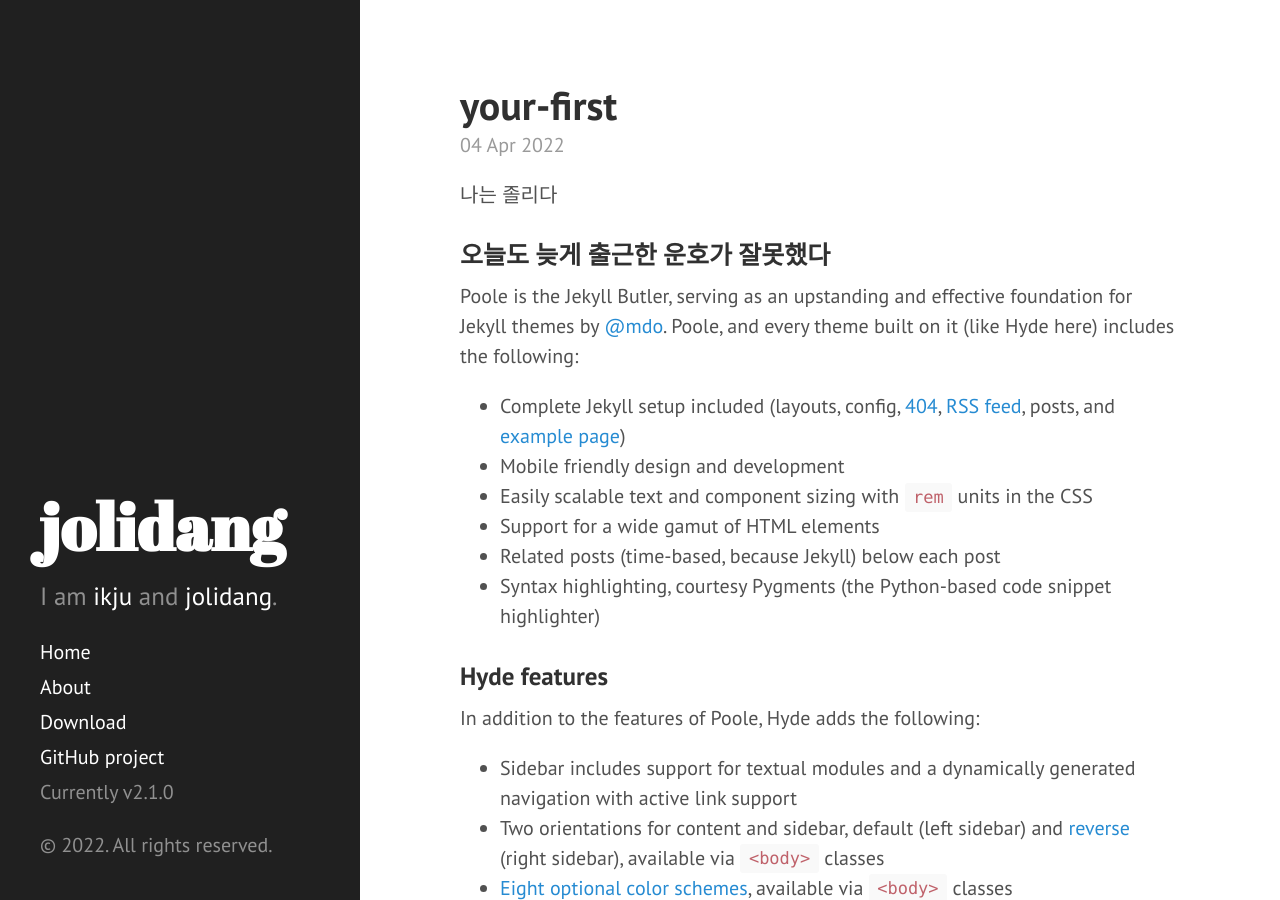
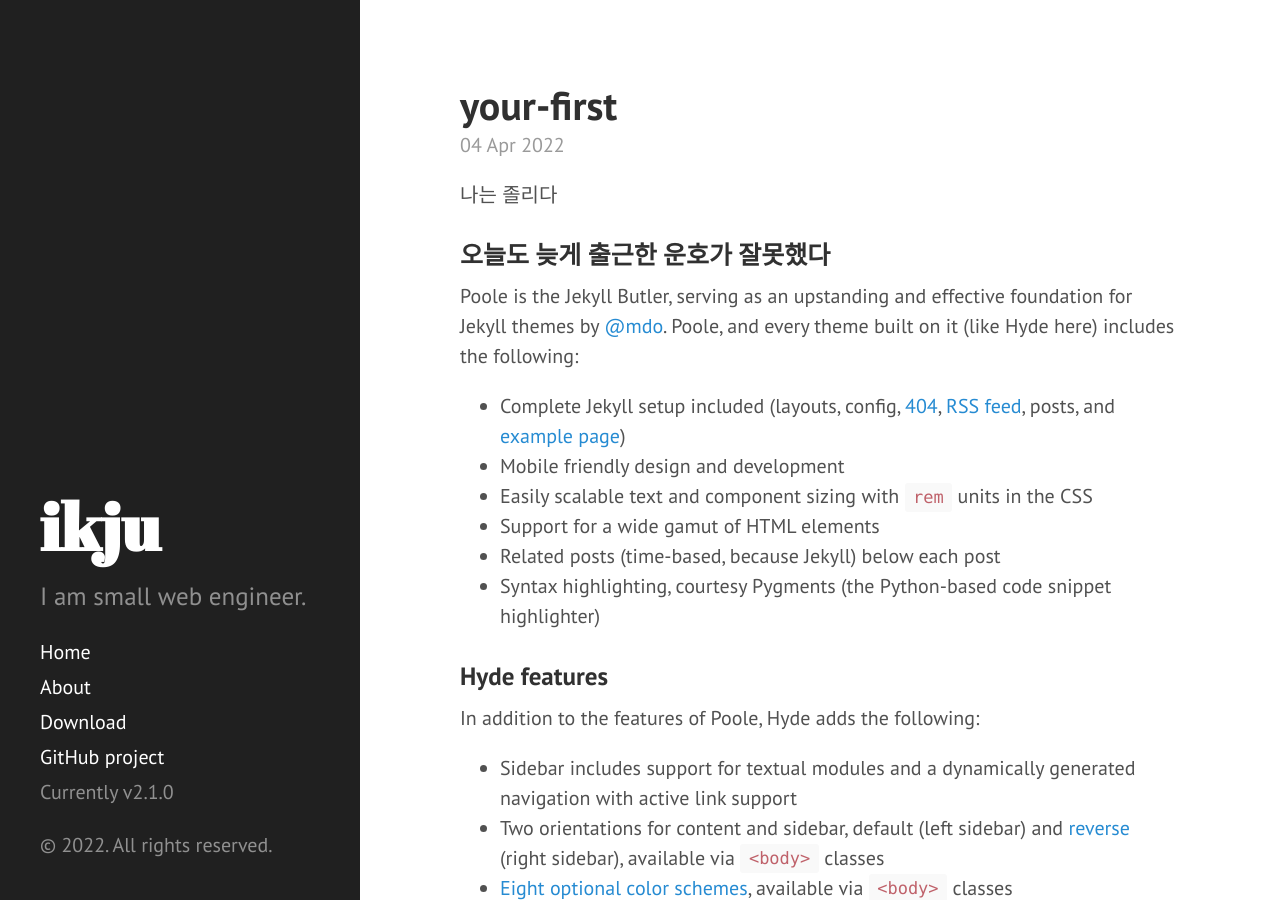
Before and after one commit to ikju1223/gitsleeplog.github.io, a Jekyll site: the page built from index.html, in a window 1280 px wide and 900 px high. Built offline with Jekyll 4.4.1, drawn with Linux system fonts in a browser that asks for light colours; Markdown is read by kramdown in place of the engine named in the settings; the list of posts is cut into pages by our own code.

Commit message:
Update _config.yml

```diff
--- a/_config.yml
+++ b/_config.yml
@@ -6,10 +6,10 @@ highlighter:      pygments
 permalink:        pretty
 
 # Setup
-title:            jolidang
-tagline:          '졸리당'
-description:      'I am  <a href="https://ikju1223.github.io/" target="_blank">ikju</a> and <a href="https://ikju1223.github.io/" target="_blank">jolidang</a>.'
-url:              http://hyde.getpoole.com
+title:            ikju
+tagline:          'code'
+description:      'I am small web engineer.'
+url:              'https://github.com/ikju1223'
 baseurl:          /
 
 author:
```
